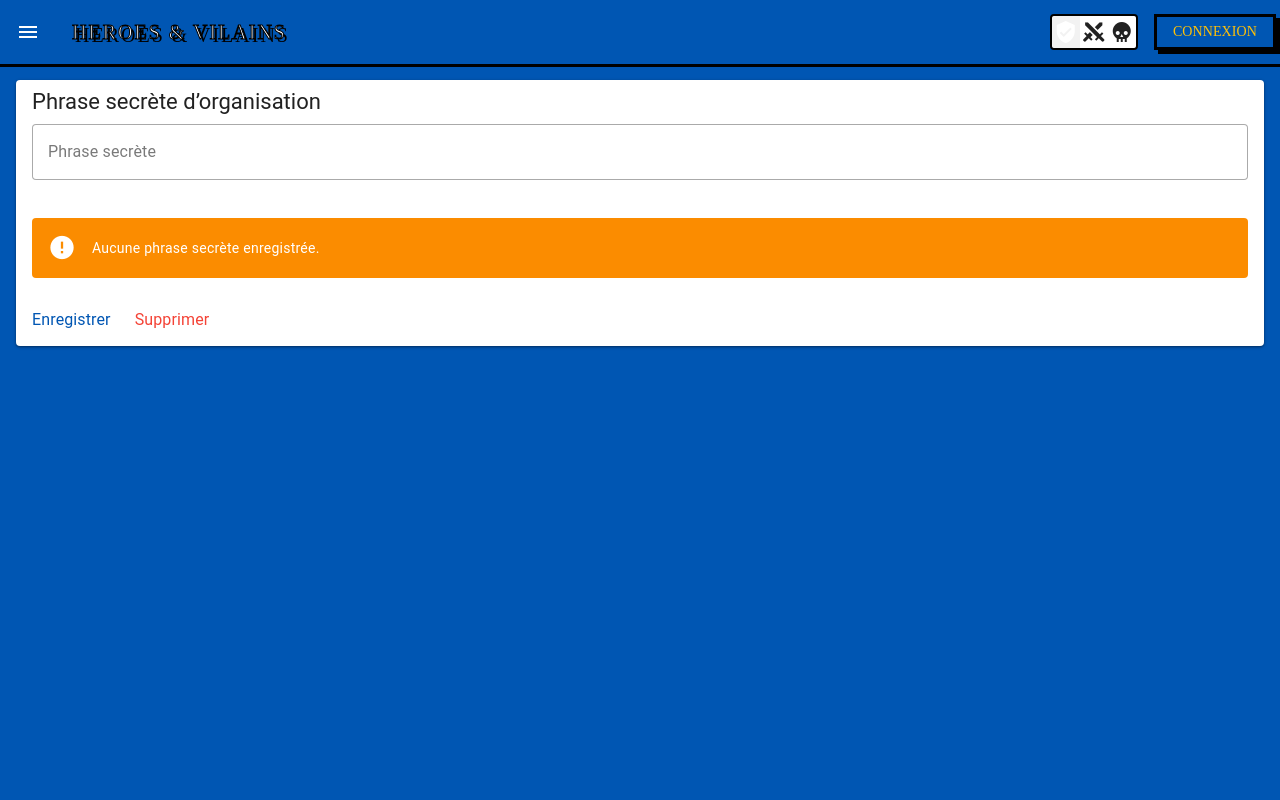
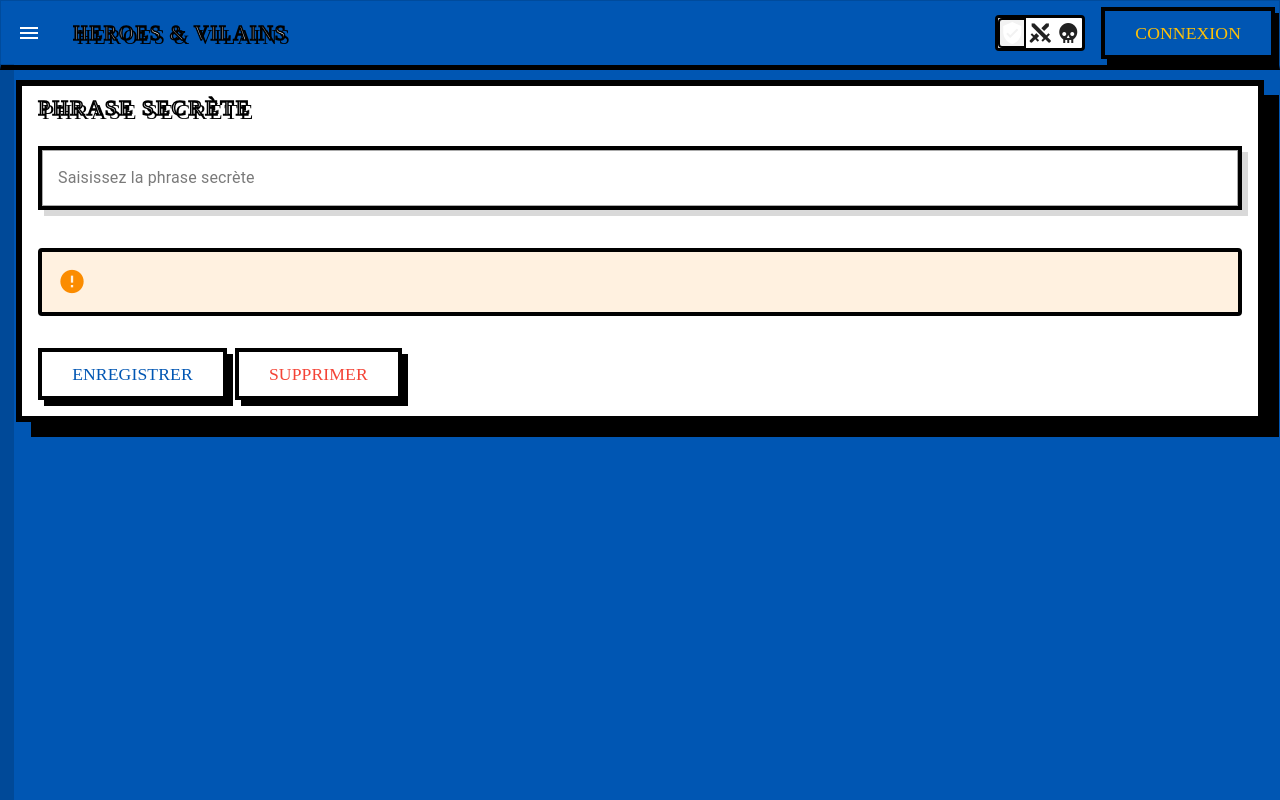
Before and after one commit to MathisLABBE/HeroesAndVilains, a Vue app: page /secret in a window 1280 px wide. Built offline with nearby package versions, Linux system fonts and the light colour scheme; a small style sheet from the web is missing; the HTML template or start-up script is replaced by a standard one.

Commit message:
fix: resolve navigation issues, enhance comics style, and implement lightning bolt divider

```diff
--- a/src/App.vue
+++ b/src/App.vue
@@ -1,6 +1,6 @@
 <template>
   <v-app :class="`mode-${themeStore.currentMode}`">
-    <v-app-bar color="primary" class="comic-app-bar" flat>
+    <v-app-bar color="primary" class="comic-app-bar" flat border>
       <v-app-bar-nav-icon @click="drawer = !drawer" />
 
       <v-app-bar-title class="comic-title">
@@ -26,7 +26,7 @@
       </v-btn>
     </v-app-bar>
 
-    <v-navigation-drawer v-model="drawer" class="comic-drawer">
+    <v-navigation-drawer v-model="drawer" class="comic-drawer" width="300">
       <v-list nav>
         <v-list-item title="Accueil" to="/" prepend-icon="mdi-home" />
         <v-list-item title="Phrase secrète" to="/secret" prepend-icon="mdi-key" />
@@ -36,11 +36,19 @@
       </v-list>
     </v-navigation-drawer>
 
-    <v-main>
-      <v-container fluid class="fill-height align-start">
+    <v-main class="position-relative overflow-hidden">
+      <!-- Opposition Layout Elements -->
+      <div class="opposition-divider-container">
+        <div class="lightning-bolt"></div>
+        <div class="vs-badge">VS</div>
+      </div>
+
+      <v-container fluid class="fill-height align-start position-relative" style="z-index: 1;">
         <router-view v-slot="{ Component }">
           <transition name="bam" mode="out-in">
-            <component :is="Component" />
+            <div :key="route.path" class="w-100">
+              <component :is="Component" />
+            </div>
           </transition>
         </router-view>
       </v-container>
@@ -54,10 +62,12 @@
 import { ref, watch } from 'vue'
 import { useThemeStore } from '@/stores/theme.store'
 import { useTheme } from 'vuetify'
+import { useRoute } from 'vue-router'
 import ErrorDialog from '@/components/ErrorDialog.vue'
 
 const themeStore = useThemeStore()
 const theme = useTheme()
+const route = useRoute()
 const drawer = ref(false)
 
 watch(() => themeStore.currentMode, (newMode) => {
@@ -66,7 +76,6 @@ watch(() => themeStore.currentMode, (newMode) => {
   } else if (newMode === 'villain') {
     theme.global.name.value = 'villainTheme'
   } else {
-    // For opposition, we might want a neutral base or keep the last one
     theme.global.name.value = 'heroTheme'
   }
 }, { immediate: true })
@@ -74,16 +83,30 @@ watch(() => themeStore.currentMode, (newMode) => {
 
 <style lang="scss">
 .comic-app-bar {
-  border-bottom: 3px solid black !important;
+  border-bottom: 5px solid black !important;
+  z-index: 1000 !important;
 }
 
 .theme-switcher {
   background: white !important;
-  border: 2px solid black !important;
+  border: 3px solid black !important;
   border-radius: 4px !important;
 
   .v-btn--active {
     background: #eee !important;
+    border: 2px solid black !important;
   }
 }
+
+.w-100 {
+  width: 100%;
+}
+
+.position-relative {
+  position: relative !important;
+}
+
+.overflow-hidden {
+  overflow: hidden !important;
+}
 </style>
--- a/src/pages/SecretPage.vue
+++ b/src/pages/SecretPage.vue
@@ -1,46 +1,51 @@
 <template>
-  <v-card>
-    <v-card-title>
-      Phrase secrète d’organisation
+  <v-card class="comic-card">
+    <v-card-title class="comic-title">
+      Phrase secrète
     </v-card-title>
 
     <v-card-text>
       <v-text-field
         v-model="secretInput"
-        label="Phrase secrète"
+        label="Saisissez la phrase secrète"
         variant="outlined"
+        class="mt-4"
       />
 
       <v-alert
         v-if="secretStore.hasSecret"
         type="success"
-        class="mt-4"
+        variant="tonal"
+        class="mt-4 border-lg border-opacity-100"
+        style="border-color: black !important"
       >
-        Phrase secrète enregistrée.
+        <span class="comic-title text-black" style="text-shadow: none; -webkit-text-stroke: 0">Phrase secrète enregistrée.</span>
       </v-alert>
 
       <v-alert
         v-else
         type="warning"
-        class="mt-4"
+        variant="tonal"
+        class="mt-4 border-lg border-opacity-100"
+        style="border-color: black !important"
       >
-        Aucune phrase secrète enregistrée.
+        <span class="comic-title text-black" style="text-shadow: none; -webkit-text-stroke: 0">Aucune phrase secrète enregistrée.</span>
       </v-alert>
     </v-card-text>
 
-    <v-card-actions>
-      <v-btn color="primary" @click="saveSecret">
+    <v-card-actions class="pa-4">
+      <v-btn color="primary" class="comic-btn" @click="saveSecret">
         Enregistrer
       </v-btn>
 
-      <v-btn color="error" @click="clearSecret">
+      <v-btn color="error" class="comic-btn" @click="clearSecret">
         Supprimer
       </v-btn>
     </v-card-actions>
   </v-card>
 </template>
 
-<script setup>
+<script setup lang="ts">
 import { ref } from 'vue'
 import { useSecretStore } from '@/stores/secret.store'
 
--- a/src/styles/comics.scss
+++ b/src/styles/comics.scss
@@ -6,7 +6,7 @@
 
   // Hero Palette
   --hero-primary: #0056b3;
-  --hero-secondary: #ffc107;
+  --hero-secondary: #ffcc00; // Brighter Gold
   --hero-accent: #e3f2fd;
 
   // Villain Palette
@@ -14,8 +14,8 @@
   --villain-secondary: #76ff03;
   --villain-accent: #f3e5f5;
 
-  --border-width: 3px;
-  --comic-shadow: 6px 6px 0px var(--comic-black);
+  --border-width: 4px;
+  --comic-shadow: 10px 10px 0px var(--comic-black);
   --comic-font: 'Bangers', cursive;
 }
 
@@ -27,16 +27,91 @@
     font-family: var(--comic-font) !important;
     text-transform: uppercase;
     letter-spacing: 2px;
-    -webkit-text-stroke: 1px var(--comic-black);
+    -webkit-text-stroke: 1.5px var(--comic-black);
     color: var(--comic-white);
-    text-shadow: 3px 3px 0px var(--comic-black);
+    text-shadow: 4px 4px 0px var(--comic-black);
   }
 }
 
-// Halftone Patterns
-%halftone-base {
-  background-image: radial-gradient(var(--comic-black) 15%, transparent 16%);
-  background-size: 10px 10px;
+// Global Components Style
+.v-navigation-drawer.comic-drawer {
+  border-right: 8px solid var(--comic-black) !important;
+  background-color: var(--comic-white) !important;
+  box-shadow: 15px 0 0 rgba(0,0,0,0.15) !important;
+  z-index: 2000 !important;
+
+  .v-list-item {
+    font-family: var(--comic-font);
+    text-transform: uppercase;
+    border: 3px solid var(--comic-black);
+    margin: 10px;
+    padding: 12px !important;
+    transition: all 0.2s cubic-bezier(0.175, 0.885, 0.32, 1.275);
+    background: #f8f8f8;
+    box-shadow: 4px 4px 0 var(--comic-black);
+
+    .v-list-item-title {
+      font-size: 1.3rem !important;
+      letter-spacing: 1px;
+    }
+
+    &--active {
+      background-color: var(--comic-black) !important;
+      color: var(--hero-secondary) !important;
+      transform: scale(1.05) rotate(-2deg);
+      box-shadow: 6px 6px 0 var(--comic-black);
+    }
+
+    &:hover:not(.v-list-item--active) {
+      background-color: var(--hero-secondary);
+      transform: translateX(10px) rotate(1deg);
+    }
+  }
+}
+
+.v-table.comic-table {
+  border: var(--border-width) solid var(--comic-black) !important;
+  background: white !important;
+  border-collapse: separate !important;
+  border-spacing: 0;
+  box-shadow: var(--comic-shadow);
+
+  thead th {
+    font-family: var(--comic-font);
+    background-color: var(--comic-black) !important;
+    color: white !important;
+    text-transform: uppercase;
+    letter-spacing: 2px;
+    font-size: 1.2rem !important;
+    border-bottom: var(--border-width) solid var(--comic-black);
+    padding: 15px !important;
+  }
+
+  tbody tr {
+    transition: background 0.2s;
+    td {
+      border-bottom: 2px solid #ddd;
+      padding: 12px !important;
+      font-weight: 500;
+    }
+    &:hover {
+      background-color: #f0f0f0 !important;
+    }
+  }
+}
+
+.v-text-field {
+  .v-field {
+    border: var(--border-width) solid var(--comic-black) !important;
+    border-radius: 0 !important;
+    box-shadow: 6px 6px 0px rgba(0,0,0,0.15);
+    background: white !important;
+
+    &--focused {
+      box-shadow: 10px 10px 0px var(--comic-black);
+      transform: translate(-2px, -2px);
+    }
+  }
 }
 
 // Mode Specific Backgrounds
@@ -44,106 +119,153 @@
   --current-primary: var(--hero-primary);
   --current-secondary: var(--hero-secondary);
   --current-accent: var(--hero-accent);
-  background-color: var(--hero-primary);
-  background-image: radial-gradient(rgba(255, 255, 255, 0.1) 15%, transparent 16%);
-  background-size: 20px 20px;
+  background-color: var(--hero-primary) !important;
+  background-image: radial-gradient(rgba(255, 255, 255, 0.15) 15%, transparent 16%);
+  background-size: 25px 25px;
 }
 
 .mode-villain {
   --current-primary: var(--villain-primary);
   --current-secondary: var(--villain-secondary);
   --current-accent: var(--villain-accent);
-  background-color: var(--villain-primary);
-  background-image: radial-gradient(rgba(0, 0, 0, 0.2) 15%, transparent 16%);
-  background-size: 20px 20px;
+  background-color: var(--villain-primary) !important;
+  background-image: radial-gradient(rgba(0, 0, 0, 0.25) 15%, transparent 16%);
+  background-size: 25px 25px;
 }
 
 .mode-opposition {
-  background: linear-gradient(90deg, var(--hero-primary) 50%, var(--villain-primary) 50%);
-  position: relative;
+  background: linear-gradient(90deg, var(--hero-primary) 50%, var(--villain-primary) 50%) !important;
+}
 
-  &::before {
-    content: "VS";
-    position: fixed;
-    top: 50%;
-    left: 50%;
-    transform: translate(-50%, -50%) rotate(-10deg);
-    font-family: var(--comic-font);
-    font-size: 10rem;
-    color: var(--hero-secondary);
-    -webkit-text-stroke: 4px var(--comic-black);
-    z-index: 100;
-    pointer-events: none;
-    opacity: 0.3;
+// Lightning Divider Layout
+.opposition-divider-container {
+  position: absolute;
+  top: 0;
+  left: 0;
+  width: 100%;
+  height: 100%;
+  pointer-events: none;
+  z-index: 1;
+  display: none;
+
+  .mode-opposition & {
+    display: block;
   }
+}
+
+.lightning-bolt {
+  position: absolute;
+  top: 0;
+  left: 50%;
+  width: 180px;
+  height: 100%;
+  background: var(--comic-black);
+  transform: translateX(-50%) skewX(-5deg);
+  // Chaotic, non-rectilinear lightning bolt
+  clip-path: polygon(
+    20% 0%, 90% 0%,
+    60% 15%, 100% 15%,
+    70% 30%, 95% 30%,
+    50% 50%, 90% 50%,
+    65% 70%, 85% 70%,
+    30% 100%, 0% 100%,
+    20% 85%, 5% 85%,
+    30% 65%, 5% 65%,
+    20% 45%, 45% 45%,
+    15% 25%, 35% 25%,
+    10% 0%
+  );
+}
+
+.vs-badge {
+  position: absolute;
+  top: 50%;
+  left: 50%;
+  transform: translate(-50%, -50%) rotate(-15deg);
+  font-family: var(--comic-font) !important;
+  font-size: 12rem !important;
+  color: var(--hero-secondary) !important;
+  -webkit-text-stroke: 6px var(--comic-black) !important;
+  z-index: 200 !important;
+  pointer-events: none;
+  text-shadow: 15px 15px 0px var(--comic-black) !important;
+  white-space: nowrap;
 }
 
 // Comic Components
 .v-card.comic-card {
-  border: var(--border-width) solid var(--comic-black) !important;
-  box-shadow: var(--comic-shadow) !important;
+  border: 6px solid var(--comic-black) !important;
+  box-shadow: 15px 15px 0px var(--comic-black) !important;
   border-radius: 0 !important;
   transition: transform 0.2s, box-shadow 0.2s;
+  background: white !important;
+  position: relative;
+  z-index: 5;
 
   &:hover {
-    transform: translate(-2px, -2px);
-    box-shadow: 8px 8px 0px var(--comic-black) !important;
+    transform: translate(-6px, -6px);
+    box-shadow: 22px 22px 0px var(--comic-black) !important;
   }
 }
 
 .v-btn.comic-btn {
-  border: var(--border-width) solid var(--comic-black) !important;
+  border: 4px solid var(--comic-black) !important;
   border-radius: 0 !important;
   font-family: var(--comic-font) !important;
   text-transform: uppercase !important;
-  box-shadow: 4px 4px 0px var(--comic-black) !important;
-  transition: all 0.1s cubic-bezier(0.175, 0.885, 0.32, 1.275);
+  box-shadow: 6px 6px 0px var(--comic-black) !important;
+  padding: 0 30px !important;
+  height: 52px !important;
+  font-size: 1.1rem !important;
+  transition: all 0.2s cubic-bezier(0.175, 0.885, 0.32, 1.275);
 
   &:hover {
-    transform: scale(1.05);
-    box-shadow: 6px 6px 0px var(--comic-black) !important;
+    transform: scale(1.1) rotate(2deg);
+    box-shadow: 10px 10px 0px var(--comic-black) !important;
+    background-color: var(--hero-secondary) !important;
+    color: black !important;
   }
 
   &:active {
-    transform: scale(0.95);
+    transform: scale(0.9) rotate(-2deg);
     box-shadow: 2px 2px 0px var(--comic-black) !important;
   }
 }
 
 // Animations
 @keyframes bam {
-  0% { transform: scale(0) rotate(-45deg); opacity: 0; }
-  70% { transform: scale(1.2) rotate(10deg); }
+  0% { transform: scale(0) rotate(-90deg); opacity: 0; }
+  70% { transform: scale(1.4) rotate(20deg); }
   100% { transform: scale(1) rotate(0); opacity: 1; }
 }
 
 @keyframes pow {
   0% { transform: scale(1); opacity: 1; }
-  100% { transform: scale(2) rotate(45deg); opacity: 0; }
+  100% { transform: scale(3) rotate(60deg); opacity: 0; }
 }
 
 .bam-enter-active {
-  animation: bam 0.4s forwards;
+  animation: bam 0.6s cubic-bezier(0.175, 0.885, 0.32, 1.275) forwards;
 }
 
 .pow-leave-active {
-  animation: pow 0.3s forwards;
+  animation: pow 0.5s ease-in forwards;
 }
 
 // CRUD List Transitions
 .list-item-move,
 .list-item-enter-active,
 .list-item-leave-active {
-  transition: all 0.5s ease;
+  transition: all 0.7s cubic-bezier(0.175, 0.885, 0.32, 1.275);
 }
 
 .list-item-enter-from {
   opacity: 0;
-  transform: translateX(30px);
+  transform: translateX(100px) scale(0.5) rotate(10deg);
 }
 
 .list-item-leave-to {
   opacity: 0;
-  transform: scale(0.5);
+  transform: scale(0.1) rotate(90deg);
   background-color: var(--comic-black);
 }
```
Also changed, not shown: src/pages/HeroLoginPage.vue (+13 -6 lines), src/pages/OrganizationsPage.vue (+15 -12 lines).
